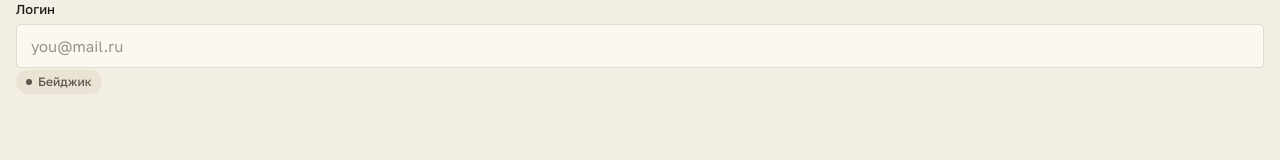
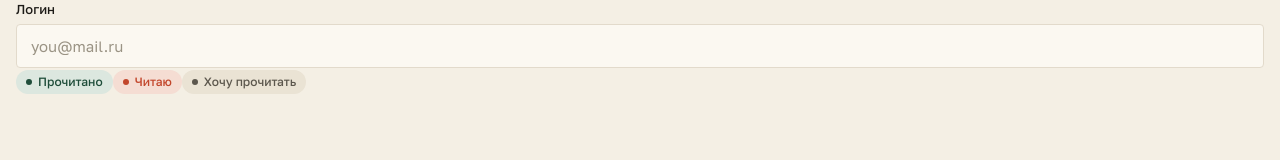
Before and after one commit to neydyxd/polka, a React app: page / in a window 1280 px wide. Built offline with nearby package versions, Linux system fonts and the light colour scheme.

Commit message:
Брать текст StatusPill по статусу, пробросить атрибуты span

```diff
--- a/src/app/main.tsx
+++ b/src/app/main.tsx
@@ -4,6 +4,9 @@ import './index.css'
 import '@/shared/styles/tokens.css'
 import Input from '@/shared/components/Input/Input'
 import StatusPill from '@/shared/components/StatusPill/StatusPill'
+import type { ShelfStatus } from '@/shared/types/shelf'
+
+const SHELF_STATUSES: ShelfStatus[] = ['done', 'reading', 'want']
 
 createRoot(document.getElementById('root')!).render(
   <StrictMode>
@@ -19,7 +22,9 @@ createRoot(document.getElementById('root')!).render(
         name="email"
         autoComplete="email"
       />
-      <StatusPill status="want">Бейджик</StatusPill>
+      {SHELF_STATUSES.map((s) => (
+        <StatusPill key={s} status={s} />
+      ))}
     </div>
   </StrictMode>
 )
--- a/src/shared/components/StatusPill/StatusPill.module.scss
+++ b/src/shared/components/StatusPill/StatusPill.module.scss
@@ -1,6 +1,6 @@
 .status {
   border-radius: var(--r-pill);
-  padding: 0px 10px;
+  padding: 0 10px;
   display: inline-flex;
   align-items: center;
   gap: 6px;
--- a/src/shared/components/StatusPill/StatusPill.tsx
+++ b/src/shared/components/StatusPill/StatusPill.tsx
@@ -1,16 +1,25 @@
 import type { ShelfStatus } from '@/shared/types/shelf'
 import styles from './StatusPill.module.scss'
 import { cn } from '@/shared/lib/cn'
+import type { ComponentProps } from 'react'
 
-type StatusPillProps = {
+type StatusPillProps = Omit<ComponentProps<'span'>, 'children'> & {
   status: ShelfStatus
-  children: React.ReactNode
 }
 
-const StatusPill = ({ status, children }: StatusPillProps) => {
+const STATUS_LABELS: Record<ShelfStatus, string> = {
+  done: 'Прочитано',
+  reading: 'Читаю',
+  want: 'Хочу прочитать',
+}
+
+const StatusPill = ({ status, className, ...rest }: StatusPillProps) => {
   return (
-    <span className={cn(styles.status, styles[`status-${status}`])}>
-      {children}
+    <span
+      className={cn(styles.status, styles[`status-${status}`], className)}
+      {...rest}
+    >
+      {STATUS_LABELS[status]}
     </span>
   )
 }
```
